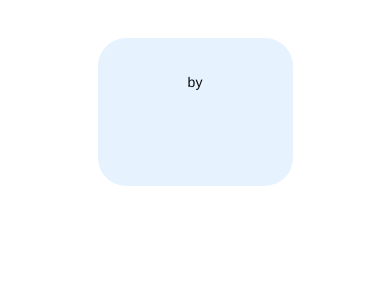
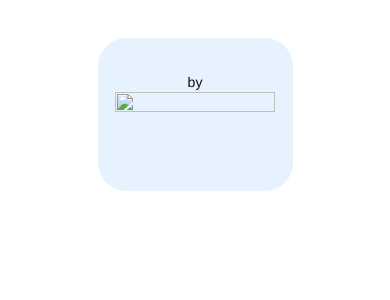
Before and after one commit to kevin-reaves/Blog, a Django app: template posts/templates/posts/post_details.html in a window 390 px wide. Shown: the part 236-536 px from the top of the page. Run offline with Django 3.2, Linux system fonts and the light colour scheme; the template is opened without the code that fills it, so the values that code supplies are empty; some libraries are stand-ins or nearby versions.

Commit message:
Fixed image being outside container on phones

```diff
--- a/static/blog/blog.css
+++ b/static/blog/blog.css
@@ -3,6 +3,7 @@
 	margin-right: 25%;
     text-align:center;
     padding-top: 5%;
+    padding-bottom: 5%;
 }
 
 .Post{
@@ -37,8 +38,8 @@
 }
 
 img.blogImage {
-    height: auto;
-    width: auto;
+    height: 95%;
+    width: 95%;
     max-width: 12em;
     max-height: 12em;
 }
```
